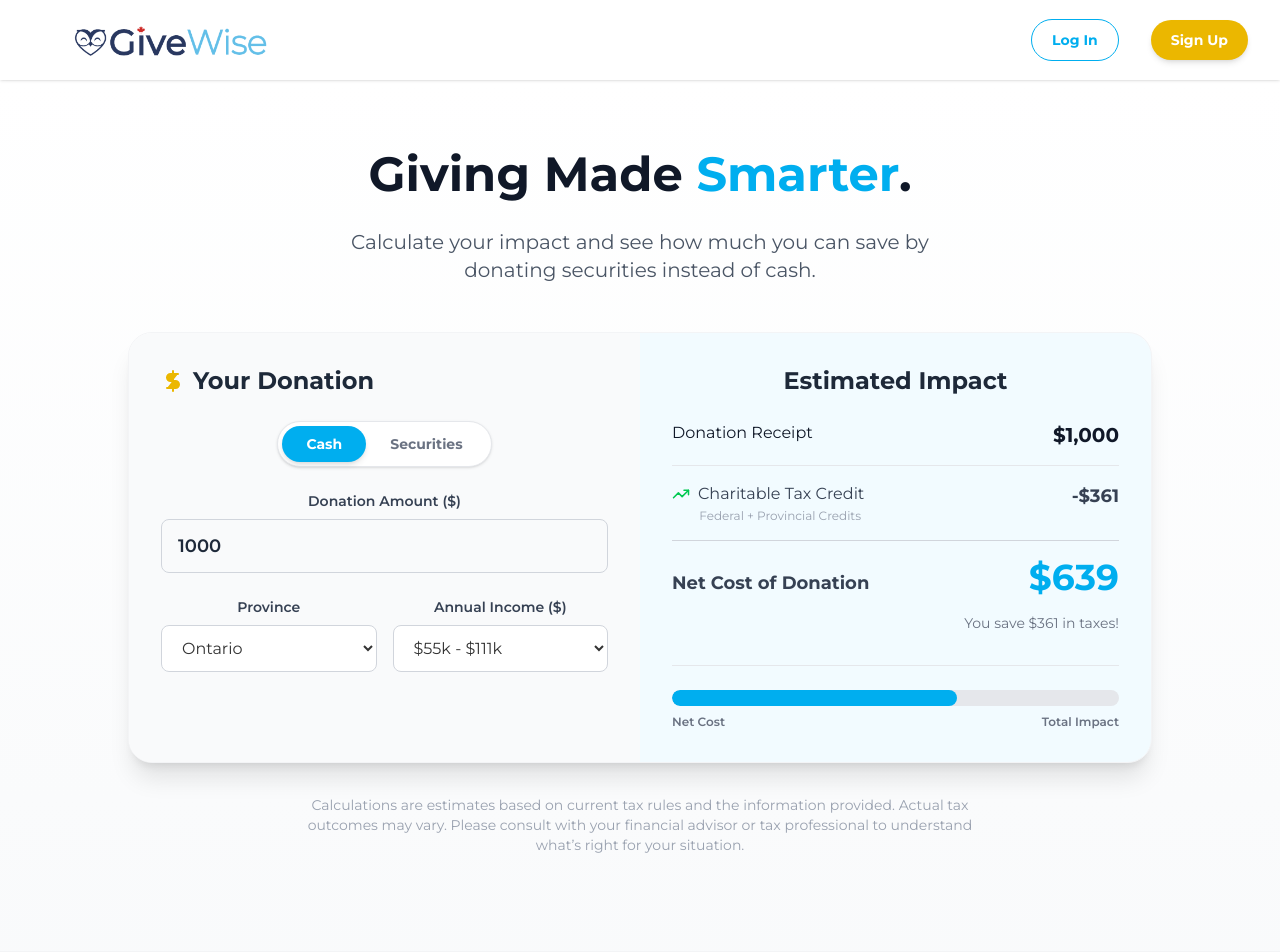
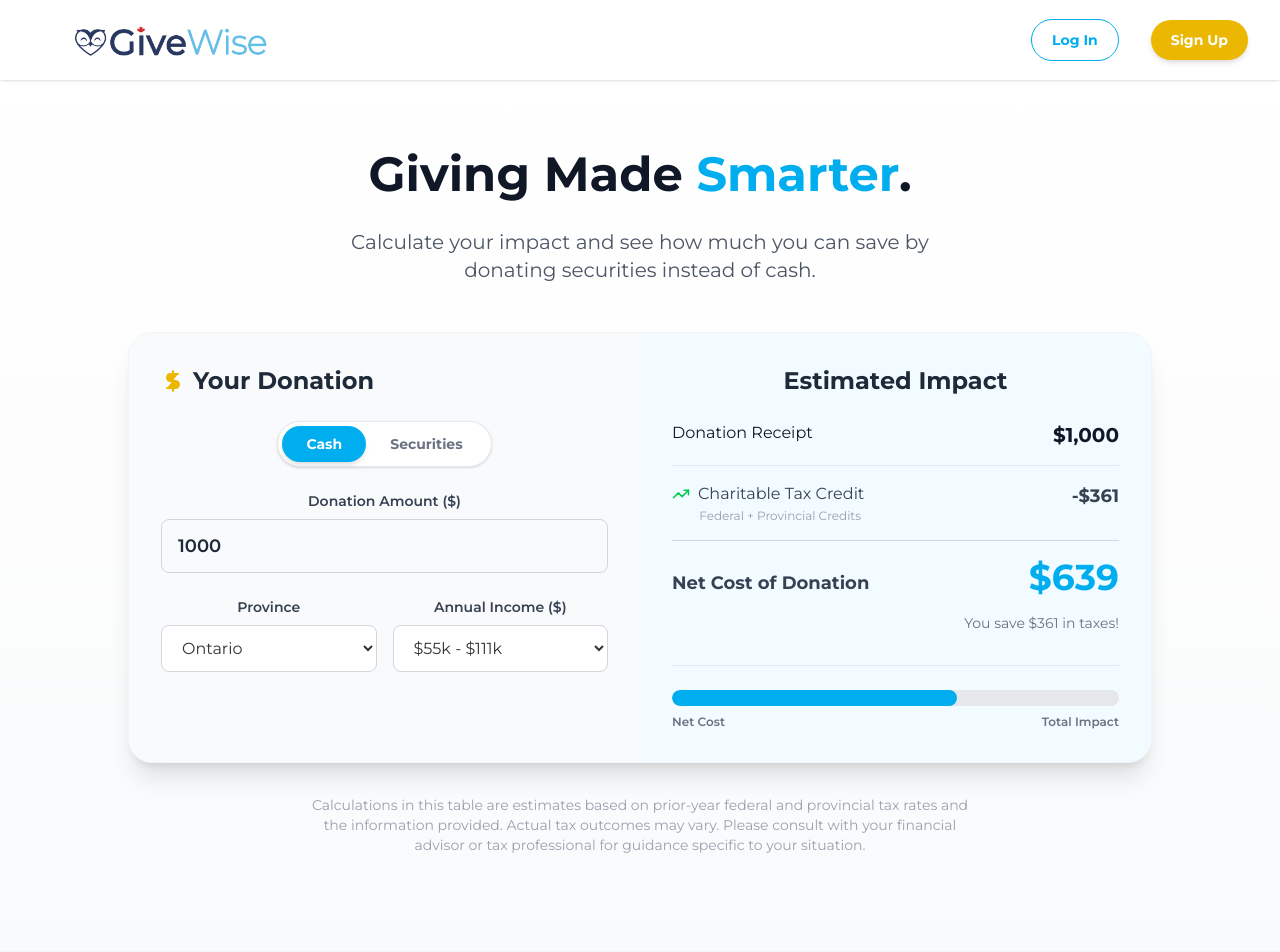
Before and after one commit to FlightPathMgmt/GiveWise-Tax-Calculator, a React (Vite) app: page / in a window 1280 px wide. Shown: the top 952 px of the page. Built offline with nearby package versions, Linux system fonts and the light colour scheme.

Commit message:
Add files via upload

```diff
--- a/src/App.jsx
+++ b/src/App.jsx
@@ -38,7 +38,7 @@ function App() {
             <Calculator />
 
             <p className="mt-8 text-sm text-gray-400 max-w-2xl mx-auto">
-              Calculations are estimates based on current tax rules and the information provided. Actual tax outcomes may vary. Please consult with your financial advisor or tax professional to understand what’s right for your situation.
+              Calculations in this table are estimates based on prior-year federal and provincial tax rates and the information provided. Actual tax outcomes may vary. Please consult with your financial advisor or tax professional for guidance specific to your situation.
             </p>
           </div>
         </div>
```
